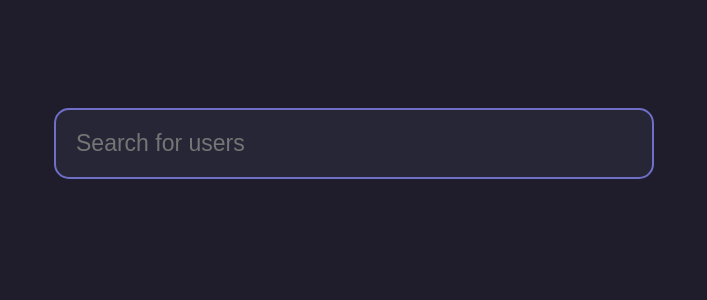
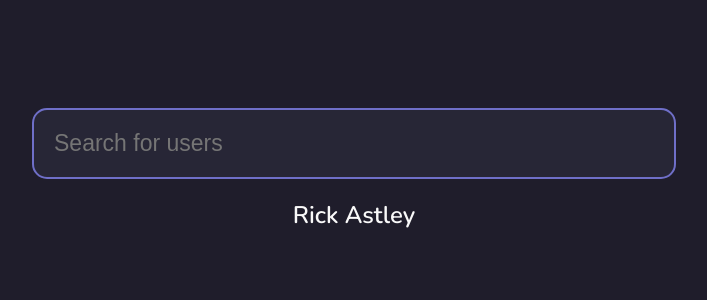
Before and after one commit to octoi/user-list, a React (Create React App) app: page / in a window 1280 px wide. Shown: the top 300 px of the page, without its empty margins (286-993 px from the left). Built offline with nearby package versions, Linux system fonts and the light colour scheme.

Commit message:
user list

```diff
--- a/src/components/home/Search.jsx
+++ b/src/components/home/Search.jsx
@@ -1,9 +1,18 @@
-import React from 'react';
+import React, { useState } from 'react';
 
-export default function Search() {
+export default function Search({ onChange }) {
+  const [inputValue, setInputValue] = useState('');
+
+  const handleOnChange = (e) => {
+    setInputValue(e.target.value);
+    onChange(e.target.value);
+  }
+
   return (
     <input
       placeholder='Search for users'
+      value={inputValue}
+      onChange={handleOnChange}
     />
   )
 }
--- /dev/null
+++ b/src/components/home/UserList.jsx
@@ -0,0 +1,13 @@
+import React from 'react';
+
+export default function UserList({ users }) {
+  return (
+    <div>
+      {users.map(user => {
+        return <div key={user}>
+          <h2>{user?.name}</h2>
+        </div>
+      })}
+    </div>
+  )
+}
--- a/src/pages/Home.jsx
+++ b/src/pages/Home.jsx
@@ -1,13 +1,18 @@
-import React from 'react';
+import React, { useState } from 'react';
+import { users } from '../utils/list.json';
 import { Container } from '../styled-components/home';
 
 // components
 import Search from '../components/home/Search';
+import UserList from '../components/home/UserList';
 
 export default function Home() {
+  const [searchValue, setSearchValue] = useState('');
+
   return (
     <Container>
-      <Search />
+      <Search onChange={sv => setSearchValue(sv)} />
+      <UserList users={users} />
     </Container>
   )
 }
--- a/src/styled-components/home.js
+++ b/src/styled-components/home.js
@@ -2,6 +2,7 @@
 
 export const Container = styled.div`
   display: flex;
+  flex-direction: column;
   justify-content: center;
   align-items: center;
   margin-top: 100px;
```
